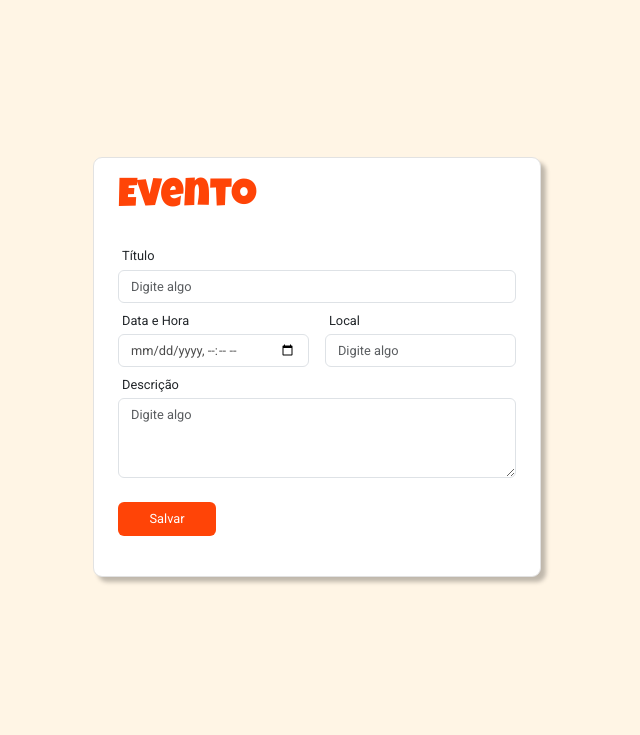
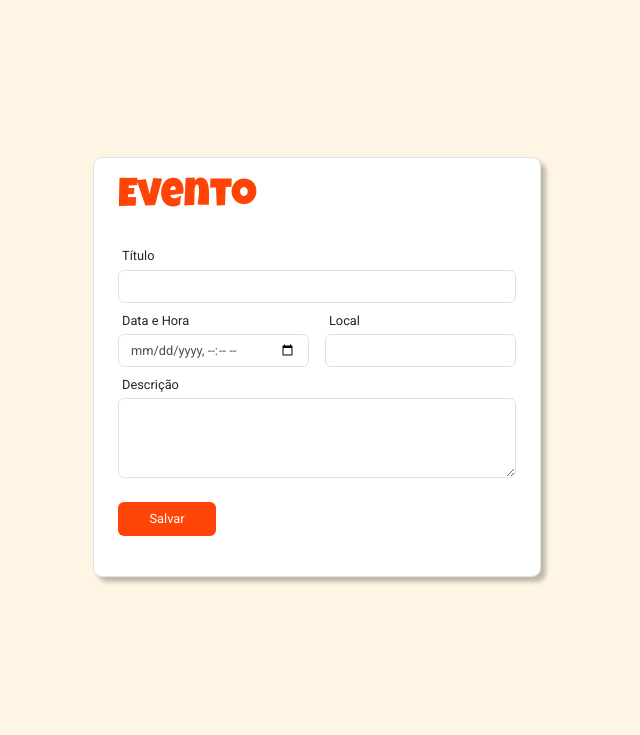
Before and after one commit to renanripee/Trabalho-Web, a Django app: page /event/create in a window 1280 px wide. Shown: the part 65-800 px from the top of the page, without its empty margins (323-963 px from the left). Run offline with Django 5.2, Linux system fonts and the light colour scheme; a user stored in the database is signed in.

Commit message:
Modificado alguns detalhes do formulário de eventos

```diff
--- a/evenapp/templates/events/create-event.html
+++ b/evenapp/templates/events/create-event.html
@@ -16,7 +16,7 @@
 
             <div class="field mx-4">
                 <p class="ms-1 my-0 mb-1">Título</p>
-                <input name="titulo" type="text" class="form-control" placeholder="Digite algo">
+                <input name="titulo" type="text" class="form-control" required>
             </div>
             <div style="display: flex; justify-content: space-between;" class="mx-4">
                 <div class="samefield field mt-2">
@@ -25,12 +25,12 @@
                 </div>
                 <div class="samefield field mt-2">
                     <p class="ms-1 my-0 mb-1">Local</p>
-                    <input name="local" type="text" class="form-control" placeholder="Digite algo">
+                    <input name="local" type="text" class="form-control" required>
                 </div>
             </div>
             <div class="field mt-2  mx-4">
                 <p class="ms-1 my-0 mb-1">Descrição</p>
-                <textarea name="descricao" type="text" class="form-control" style="height: 10vh;" placeholder="Digite algo"></textarea>
+                <textarea name="descricao" type="text" class="form-control" style="height: 10vh;" required></textarea>
             </div>
             <button type="submit" class="save-button btn  ms-4">Salvar</button>
         </div>
```
